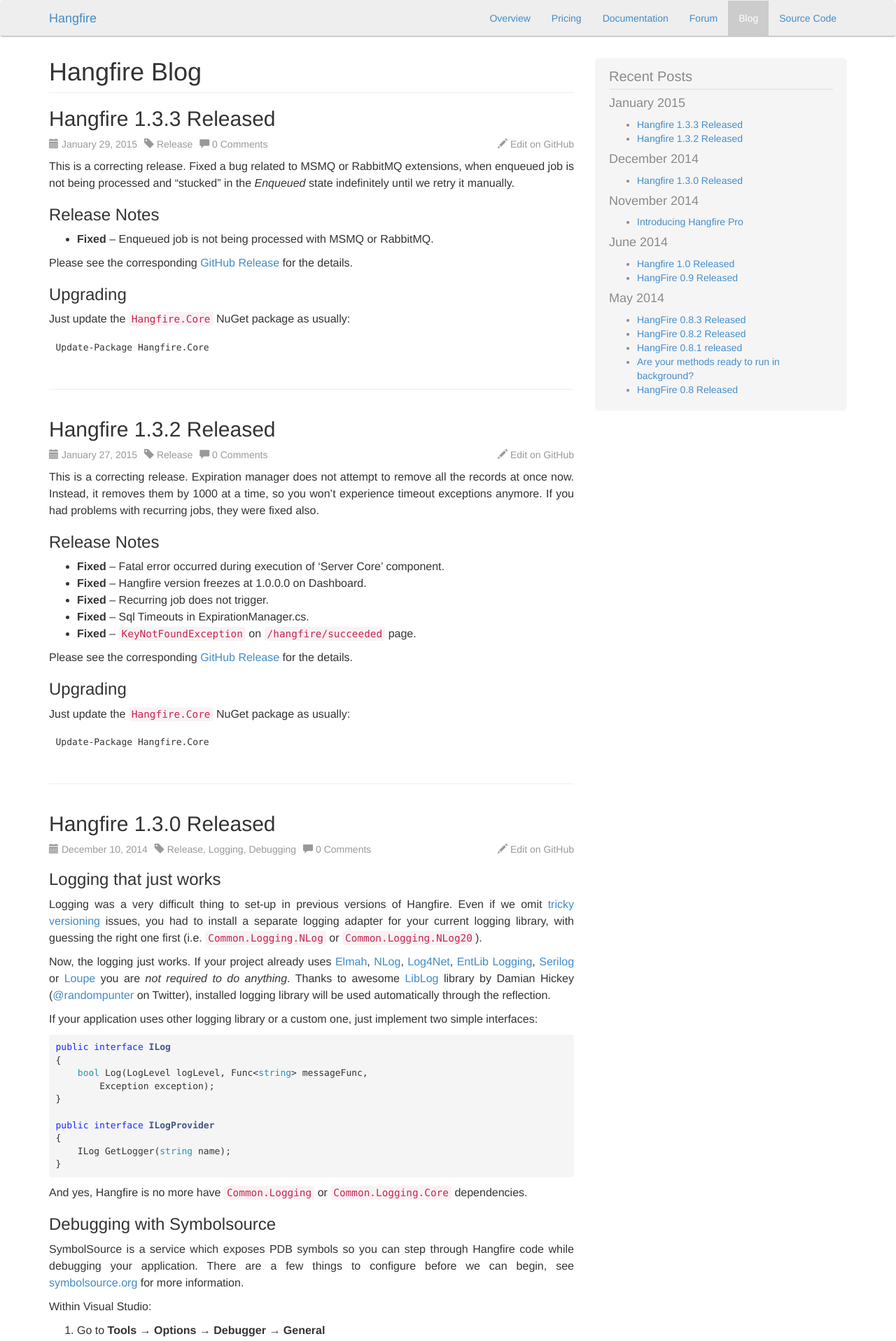
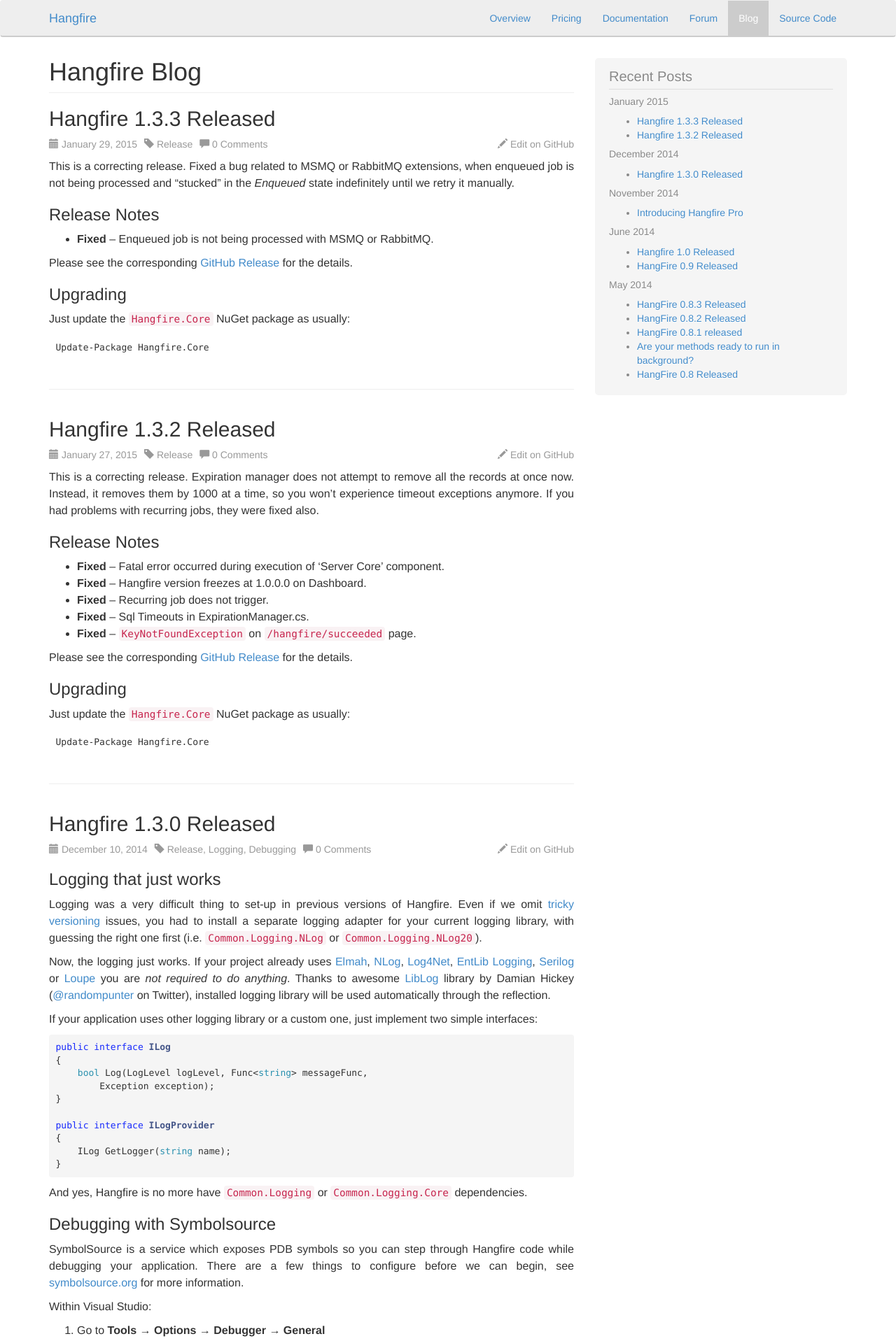
Before and after one commit to HangfireIO/Hangfire.io, a Jekyll site: the page built from blog/index.html, in a window 1280 px wide. Shown: the top 1917 px of the page at 70% size. Built offline with Jekyll 4.4.1, drawn with Linux system fonts in a browser that asks for light colours; nearby versions of some CDN libraries; the list of posts is cut into pages by our own code; comment, search, counter and statistics services are not loaded.

Commit message:
Change month-year label size

```diff
--- a/_includes/blog/recent.html
+++ b/_includes/blog/recent.html
@@ -7,7 +7,7 @@
     {% capture next_month %}{{ post.previous.date | date: "%B" }}{% endcapture %}
 
     {% if forloop.first %}
-    <h4 id="{{ this_year }}-{{ this_month }}-ref">{{ this_month }} {{this_year}}</h4>
+    <h5 id="{{ this_year }}-{{ this_month }}-ref">{{ this_month }} {{this_year}}</h5>
     <ul>
     {% endif %}
 
@@ -18,12 +18,12 @@
     {% else %}
         {% if this_year != next_year %}
         </ul>
-        <h4 id="{{ next_year }}-{{ next_month }}-ref">{{ next_month }} {{next_year}}</h4>
+        <h5 id="{{ next_year }}-{{ next_month }}-ref">{{ next_month }} {{next_year}}</h5>
         <ul>
         {% else %}
             {% if this_month != next_month %}
             </ul>
-            <h4 id="{{ this_year }}-{{ next_month }}-ref">{{ next_month }} {{next_year}}</h4>
+            <h5 id="{{ this_year }}-{{ next_month }}-ref">{{ next_month }} {{next_year}}</h5>
             <ul>
             {% endif %}
         {% endif %}
```
